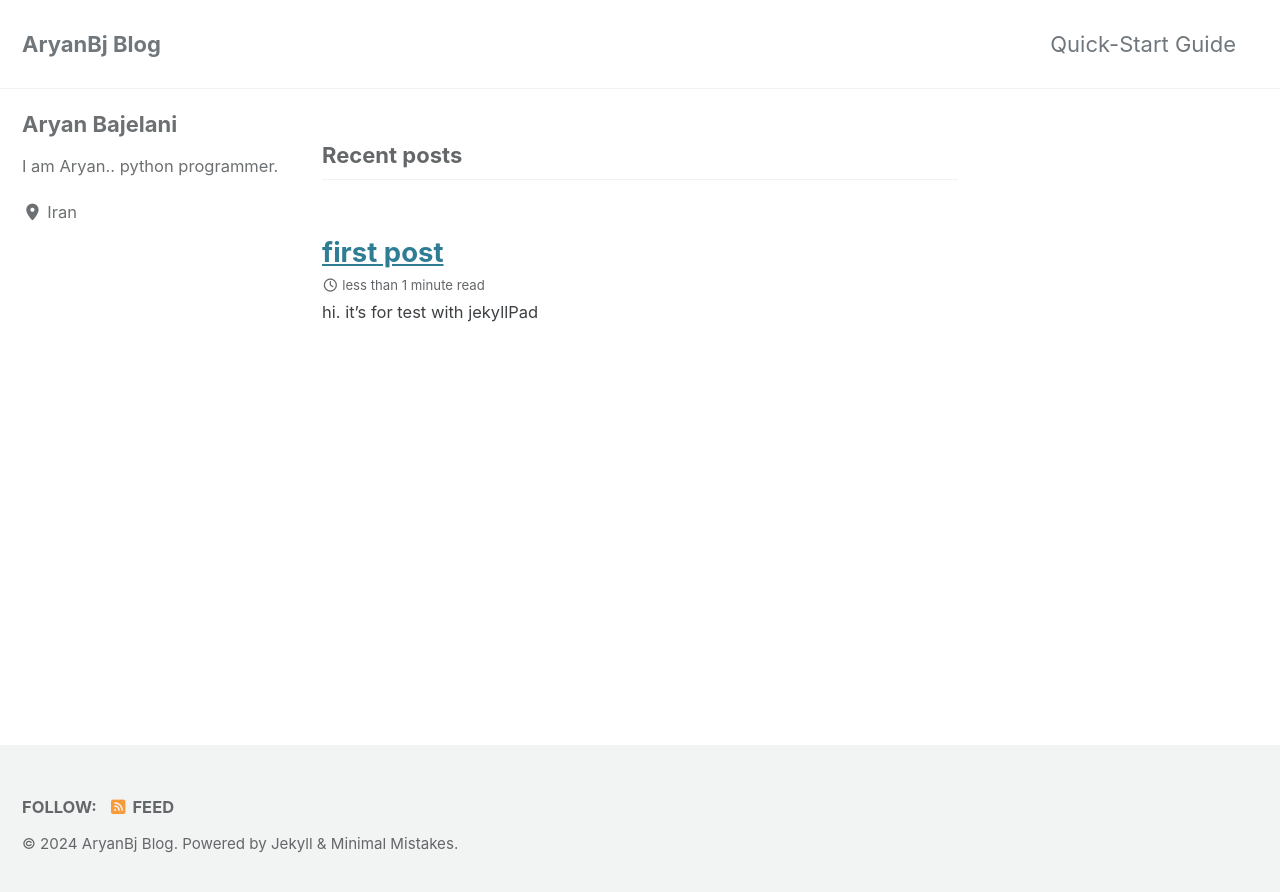
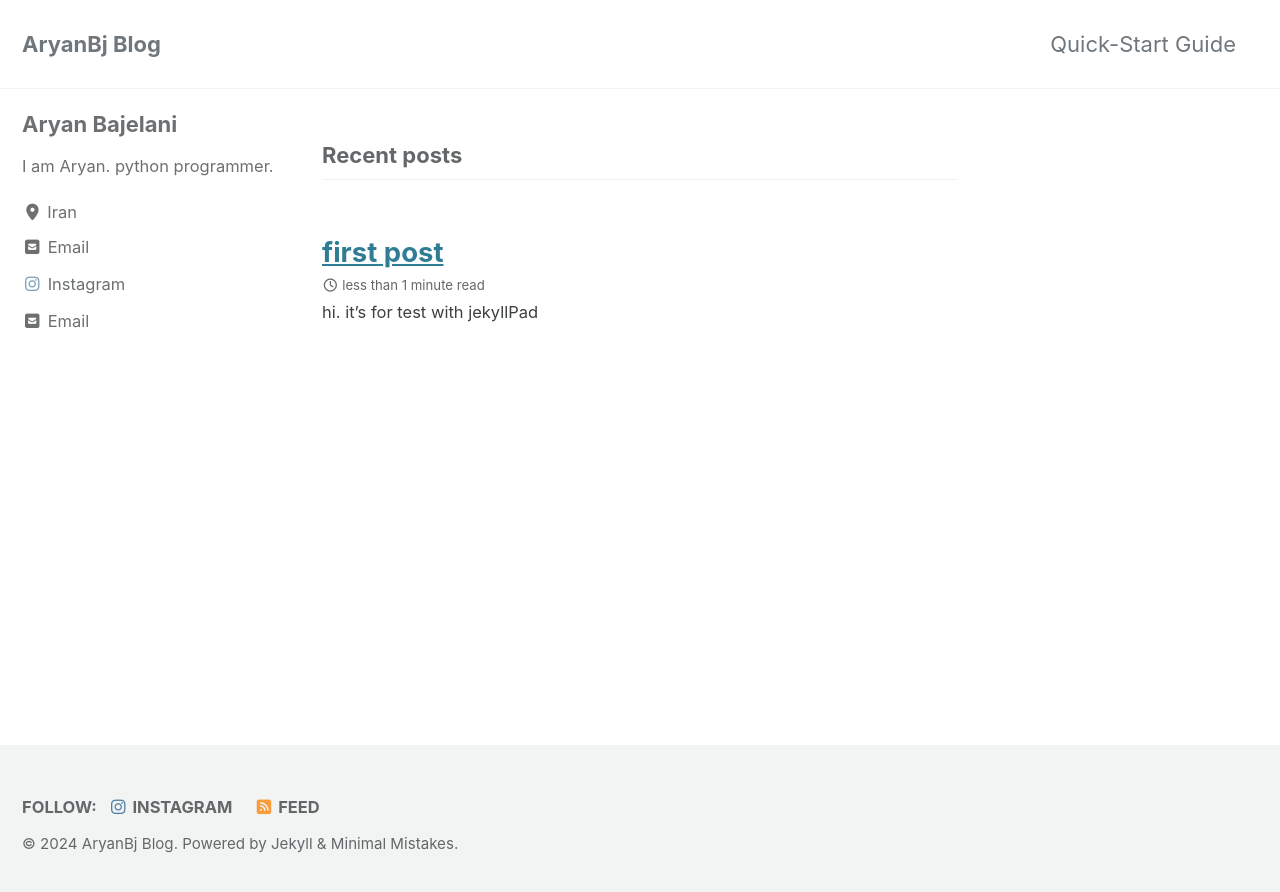
Before and after one commit to AryanBj/aryanbj.github.io, a Jekyll site: the page built from index.html, in a window 1280 px wide. Shown: the top 892 px of the page. Built offline with Jekyll 4.4.1, drawn with Linux system fonts in a browser that asks for light colours; cached includes are drawn as plain includes; the list of posts is cut into pages by our own code; some of the changed lines change nothing that is shown.

Commit message:
Update _config.yml

```diff
--- a/_config.yml
+++ b/_config.yml
@@ -115,50 +115,24 @@ analytics:
 author:
   name             : "Aryan Bajelani"
   avatar           : # path of avatar image, e.g. "/assets/images/bio-photo.jpg"
-  bio              : "I am Aryan.. python programmer."
+  bio              : "I am Aryan. python programmer."
   location         : "Iran"
-  email            :
+  email            : "aryan_bj@yahoo.com"
   links:
     - label: "Email"
       icon: "fas fa-fw fa-envelope-square"
-      # url: "mailto:aryan_bj@yahoo.com"
-    - label: "Website"
-      icon: "fas fa-fw fa-link"
-      # url: "https://your-website.com"
-    - label: "Twitter"
-      icon: "fab fa-fw fa-twitter-square"
-      # url: "https://twitter.com/"
-    - label: "Facebook"
-      icon: "fab fa-fw fa-facebook-square"
-      # url: "https://facebook.com/"
-    - label: "GitHub"
-      icon: "fab fa-fw fa-github"
-      # url: "https://github.com/"
+      url: "mailto:aryan_bj@yahoo.com"
     - label: "Instagram"
       icon: "fab fa-fw fa-instagram"
-      # url: "https://instagram.com/"
+      url: "https://instagram.com/aryan__bj"
 
 # Site Footer
 footer:
   links:
-    - label: "Twitter"
-      icon: "fab fa-fw fa-twitter-square"
-      # url:
-    - label: "Facebook"
-      icon: "fab fa-fw fa-facebook-square"
-      # url:
-    - label: "GitHub"
-      icon: "fab fa-fw fa-github"
-      # url:
-    - label: "GitLab"
-      icon: "fab fa-fw fa-gitlab"
-      # url:
-    - label: "Bitbucket"
-      icon: "fab fa-fw fa-bitbucket"
-      # url:
     - label: "Instagram"
       icon: "fab fa-fw fa-instagram"
-      # url:
+      url: "https://instagram.com/aryan__bj"
+
 
 
 # Reading Files
```
